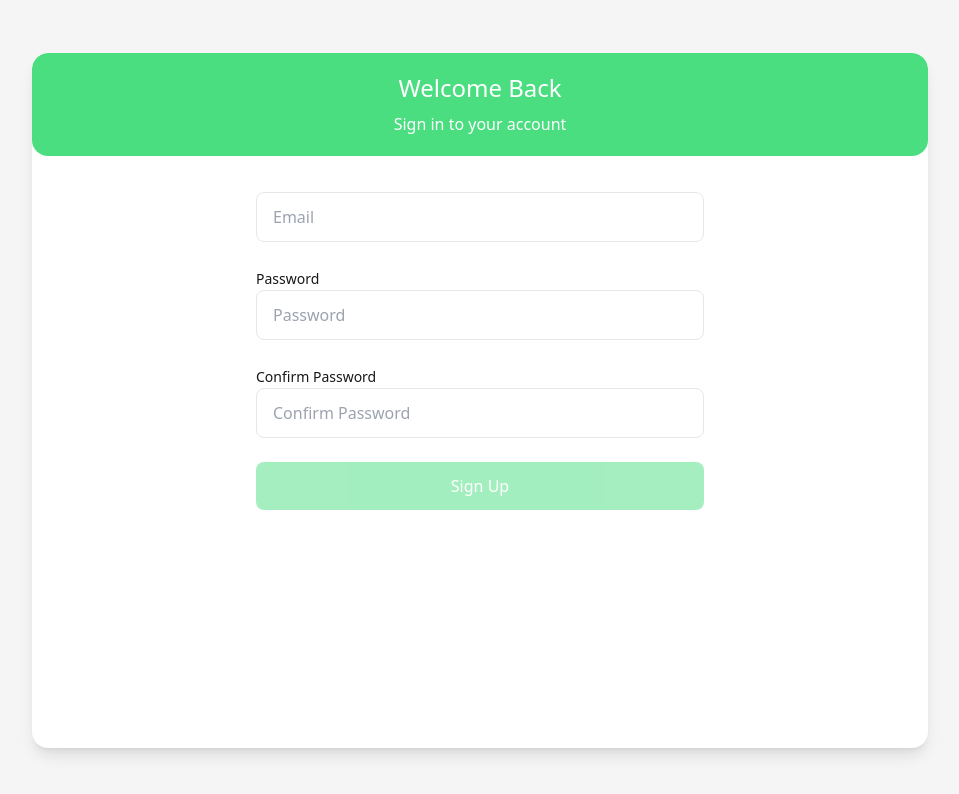
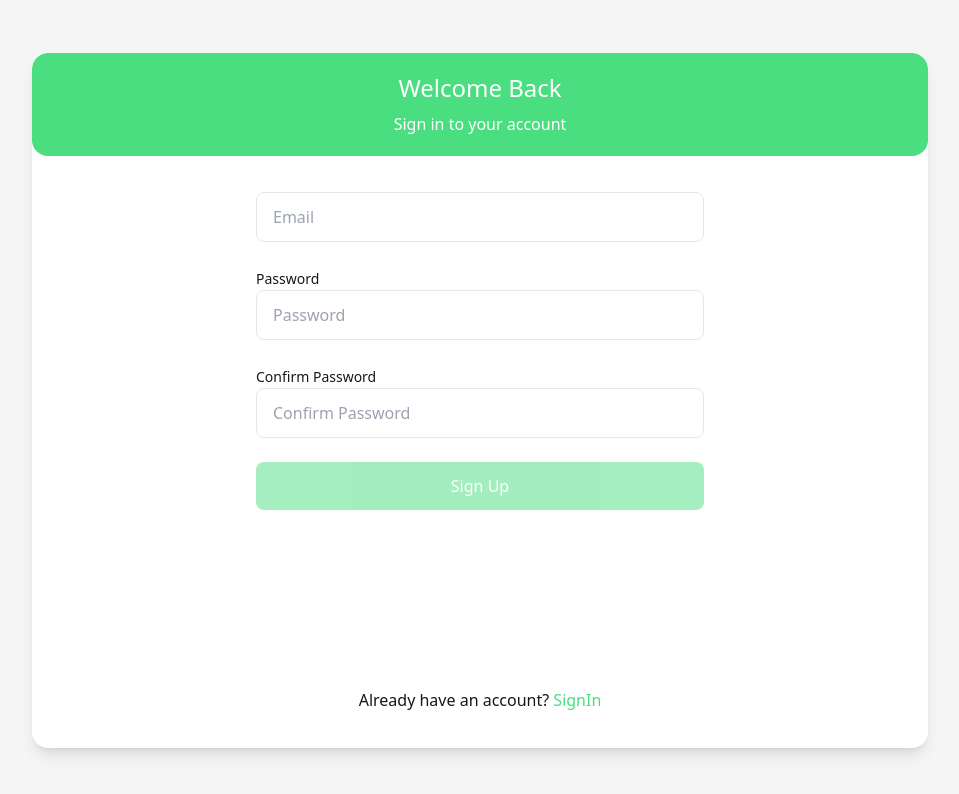
Before and after one commit to manify/cram_eats, a React (Create React App) app: page /signup in a window 1280 px wide. Shown: the top 794 px of the page, without its empty margins (160-1119 px from the left). Built offline with nearby package versions, Linux system fonts and the light colour scheme.

Commit message:
Updated signin

```diff
--- /dev/null
+++ b/src/apps/customer-app/components/ui/SignInLink.tsx
@@ -0,0 +1,21 @@
+"use client";
+import * as React from "react";
+
+interface SignInLinkProps {
+  onSignInClick: () => void;
+}
+
+export const SignInLink: React.FC<SignInLinkProps> = ({ onSignInClick }) => {
+  return (
+    <div className="absolute bottom-8 left-2/4 text-base font-medium leading-8 text-center -translate-x-2/4 text-neutral-900 max-sm:relative max-sm:bottom-auto max-sm:left-auto max-sm:mt-4 max-sm:mb-5">
+      <span>Already have an account? </span>
+      <button
+        type="button"
+        onClick={onSignInClick}
+        className="text-green-400 hover:underline cursor-pointer"
+      >
+        SignIn
+      </button>
+    </div>
+  );
+};
--- a/src/apps/customer-app/pages/SignUp.tsx
+++ b/src/apps/customer-app/pages/SignUp.tsx
@@ -5,6 +5,7 @@ import Input, { InputField } from '../components/ui/input';
 import signUp from '../api/auth/signUp';
 import { LoginHeader } from '../components/ui/LoginHeader';
 import { SignUpButton } from '../components/ui/SignUpButton';
+import { SignInLink } from '../components/ui/SignInLink';
 
 
 export default function SignUp() {
@@ -12,6 +13,10 @@ export default function SignUp() {
   const [password, setPassword] = useState('');
   const [confirmPassword, setConfirmPassword] = useState('');
   const navigate = useNavigate();
+
+  const handleSignUpClick = () => {
+    navigate('/signin');
+  };
 
   const handleSubmit = async (e: React.FormEvent) => {
     e.preventDefault();
@@ -62,6 +67,7 @@ export default function SignUp() {
                onClick={() => handleSubmit}
           disabled={!email || !password} />
           </form>
+          <SignInLink onSignInClick={handleSignUpClick} />
         </section>
       </div>
     </main>
```
